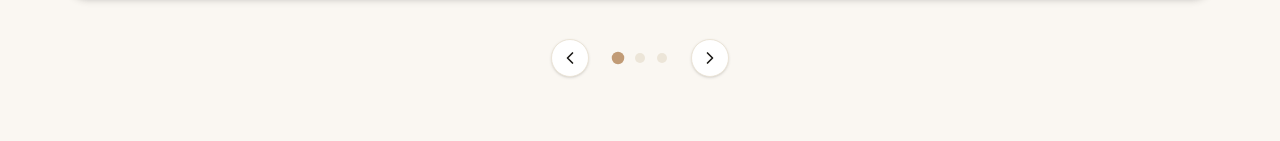
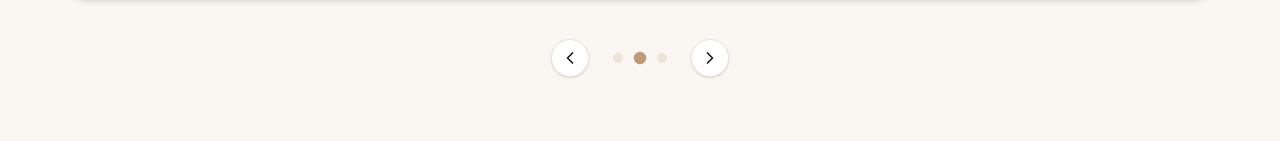
Before and after one commit to JayaSuriya24/ApexWall_3D_Website, a Next.js app: page / in a window 1280 px wide. Shown: the part 607-748 px from the top of the page. Built offline with nearby package versions, Linux system fonts and the light colour scheme; a web font is replaced by a local one.

Commit message:
feat: reorder hero slides and set residential as initial slide

```diff
--- a/src/components/sections/hero.tsx
+++ b/src/components/sections/hero.tsx
@@ -6,14 +6,14 @@ import { ChevronLeft, ChevronRight } from "lucide-react";
 
 const SLIDES = [
   {
+    id: "commercial",
+    before: "/images/commercial-before.jpg",
+    after: "/images/commercial-after.jpg",
+  },
+  {
     id: "residential",
     before: "/images/hero-before.jpg",
     after: "/images/hero-after.jpg",
-  },
-  {
-    id: "commercial",
-    before: "/images/commercial-before.jpg",
-    after: "/images/commercial-after.jpg",
   },
   {
     id: "traditional",
@@ -25,7 +25,7 @@ const SLIDES = [
 export function Hero() {
   const [sliderPosition, setSliderPosition] = useState(50);
   const [isDragging, setIsDragging] = useState(false);
-  const [currentSlide, setCurrentSlide] = useState(0);
+  const [currentSlide, setCurrentSlide] = useState(1);
   const containerRef = useRef<HTMLDivElement>(null);
 
   const nextSlide = () => {
```
